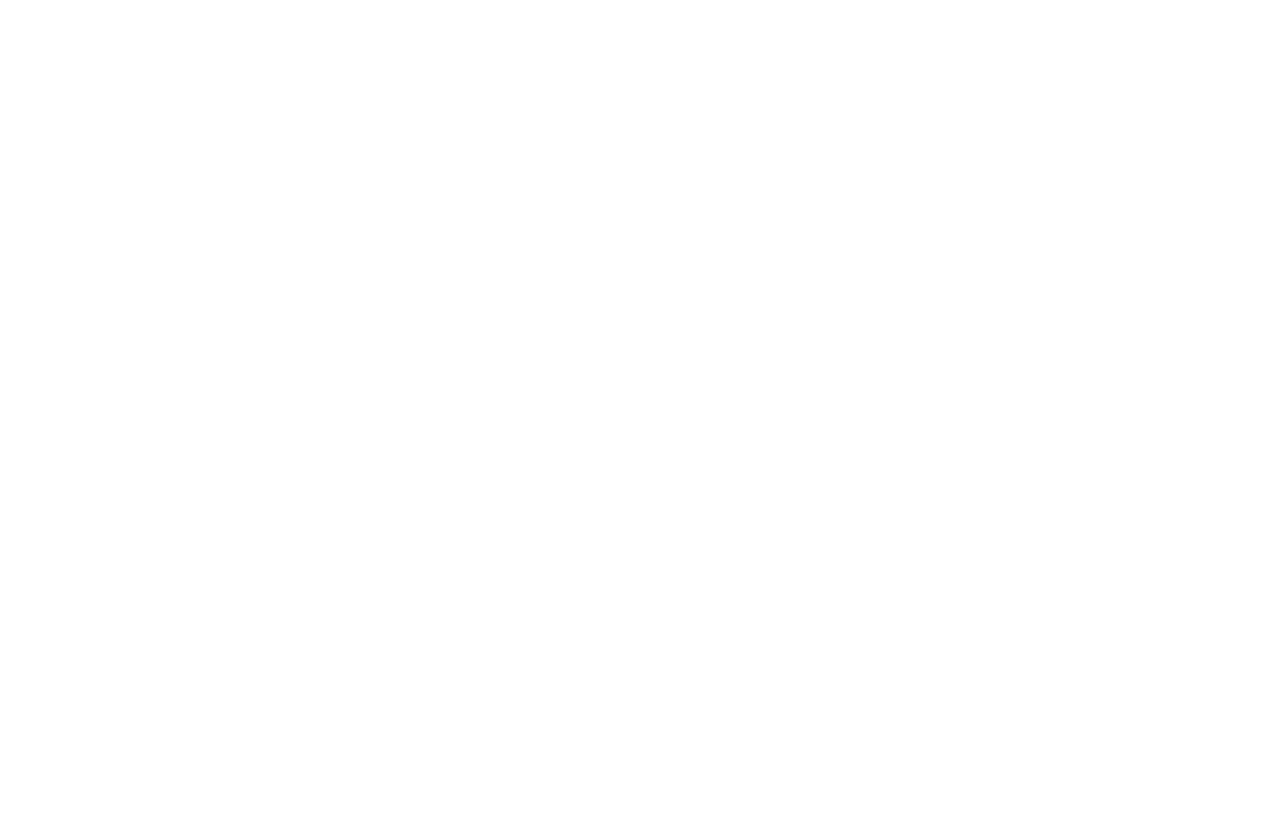
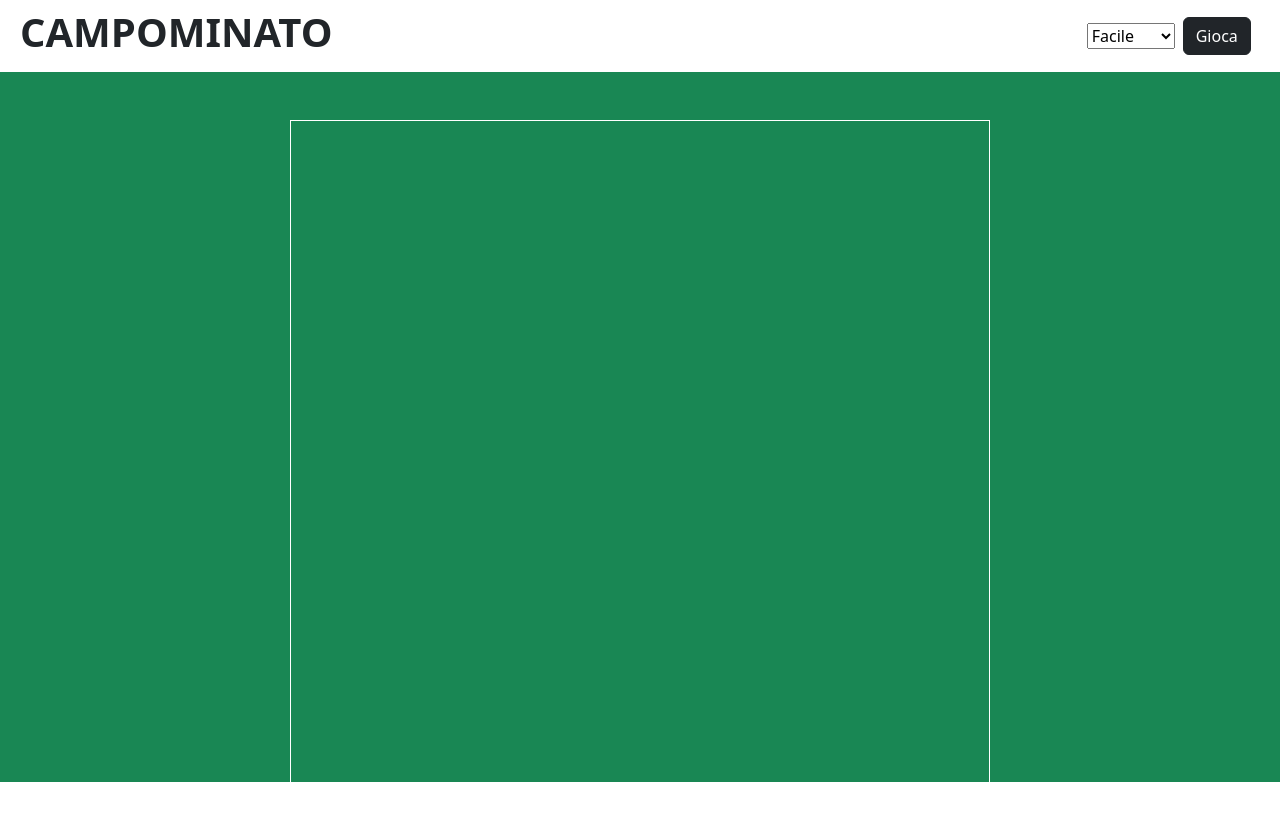
Before and after one commit to masepe95/js-campominato-grid, a plain HTML site: page index.html in a window 1280 px wide. Before the commit the page ends 800 px from the top, so only its background shows below. Drawn offline with nearby package versions, Linux system fonts and the light colour scheme.

Commit message:
[HTML] [CSS] added

```diff
--- a/css/style.css
+++ b/css/style.css
@@ -0,0 +1,24 @@
+.blocco-grande {
+	width: 700px;
+	height: 700px;
+	border: 1px solid white;
+	display: flex;
+	flex-wrap: wrap;
+}
+.blocco-piccolo {
+	width: calc(100% / 10);
+	height: calc(100% / 10);
+	border: 2px solid white;
+	display: flex;
+	justify-content: center;
+	align-items: center;
+	font-weight: bold;
+	cursor: pointer;
+}
+
+.blocco-piccolo.active {
+	background-color: red;
+}
+main {
+	height: calc(100vh - 90px);
+}
--- a/index.html
+++ b/index.html
@@ -16,5 +16,29 @@
     <script defer src="./js/script.js"></script>
 </head>
 <body>
+    <header>
+        <div class="container-fluid">
+            <div class="row py-2 d-flex justify-content-between">
+                <div class="col-10 d-flex align-items-center">
+                    <h1 class="mx-2 fw-bold">CAMPOMINATO</h1>
+                </div>
+                <div class="col-2 d-flex align-items-center">
+                    <select name="difficoltà" id="difficulty" class="mx-2">
+                        <option value="100">Facile</option>
+                        <option value="81">Normale</option>
+                        <option value="49">Difficile</option>
+                    </select>
+                    <button type="button" class="btn btn-dark">
+                    Gioca
+                    </button>
+                </div>
+            </div>
+        </div>
+    </header>
+    <main class="bg-success">
+        <div class="container py-5 d-flex justify-content-center">
+            <div class="blocco-grande"></div>
+        </div>
+    </main>
 </body>
 </html>
```
